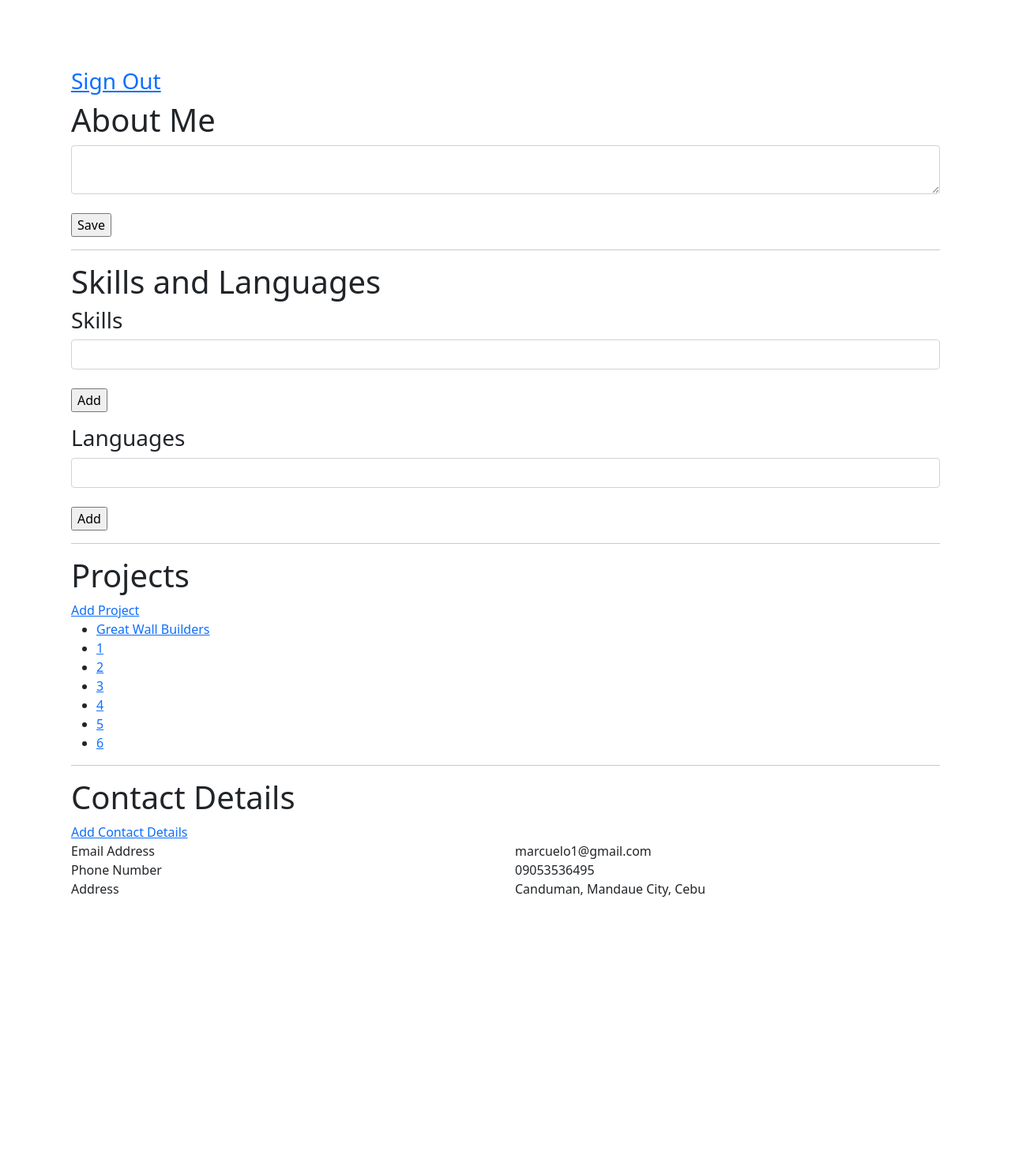
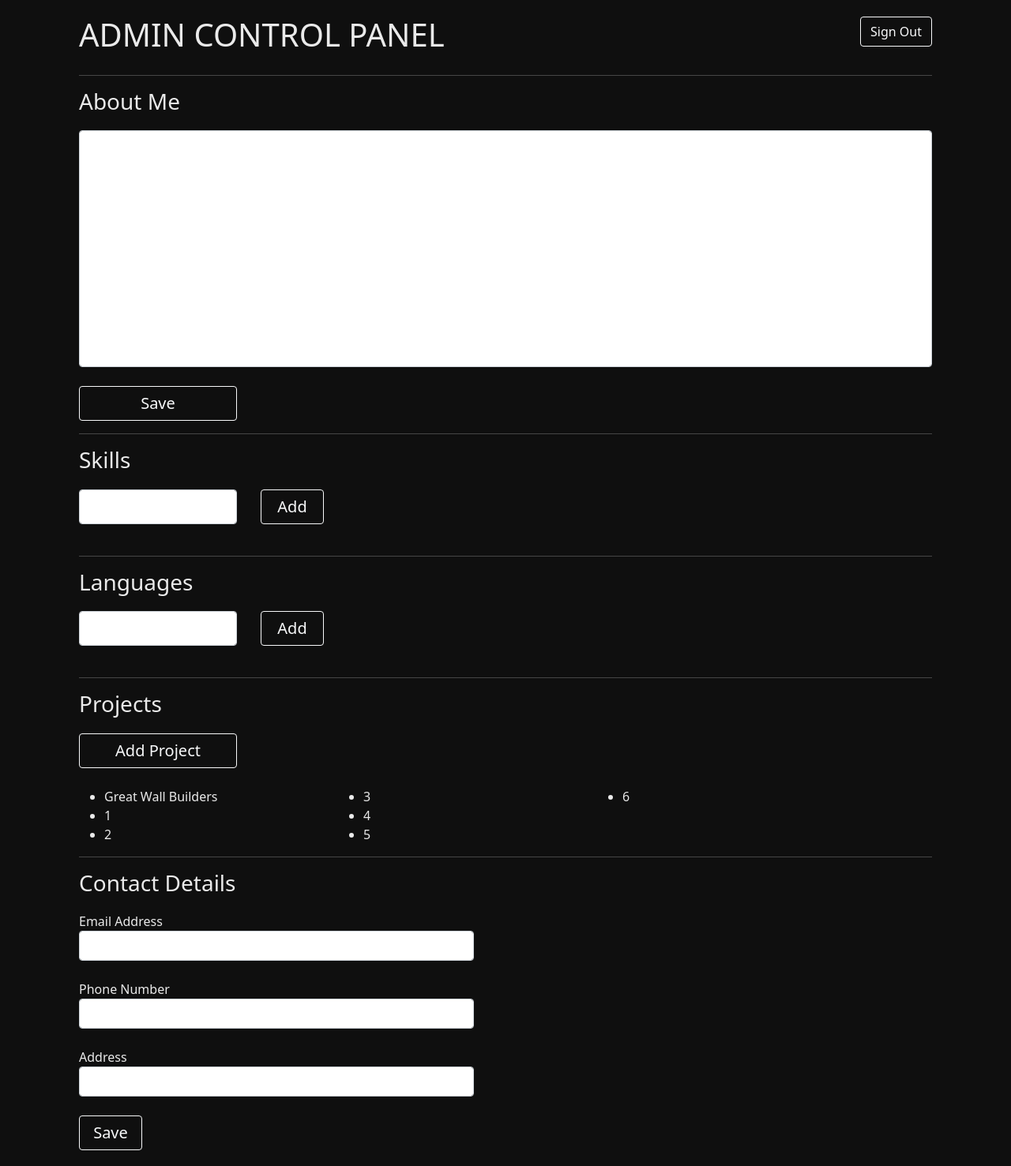
Before and after one commit to marcuelo1/portfolio, a Rails app: page /admin in a window 1280 px wide. Shown: the whole page at 79% size. Before the commit the page ends 1136 px from the top, so only its background shows below. Run offline with Rails 7, Linux system fonts and the light colour scheme; a user stored in the database is signed in; style sheets or scripts are compiled from the project's sources.

Commit message:
Admin control panel updates

```diff
--- a/app/assets/stylesheets/admin.scss
+++ b/app/assets/stylesheets/admin.scss
@@ -1,3 +1,96 @@
 // Place all the styles related to the admin controller here.
 // They will automatically be included in application.css.
 // You can use Sass (SCSS) here: https://sass-lang.com/
+
+.login-background {
+    position: absolute;
+    top: 0;
+    left: 0;
+    right: 0;
+    bottom: 0;
+    z-index: -5;
+    background-color: #0f0f0f;
+}
+
+.login-container {
+    margin: auto;
+    width: 500px;
+}
+
+.admin-panel-container h3 {
+    margin-bottom: 20px;
+}
+
+.admin-about-me form {
+    textarea {
+        resize: none;
+        height: 300px;
+    }
+
+    input[type=submit] {
+        width: 200px;
+        font-size: 20px;
+    }
+}
+
+.admin-panel-container {
+    padding: 20px;
+    padding-left: 100px;
+    padding-right: 100px;
+    background-color: #0f0f0f;
+    color: #eaeaea;
+}
+
+.admin-skills, .admin-languages {
+    form {
+        display: flex;
+
+        input[type=text] {
+            width: 200px;
+        }
+
+        input[type=submit] {
+            margin-left: 30px;
+            width: 80px;
+            font-size: 20px;
+        }
+    }
+
+    ul {
+        width: 500px;
+        columns: 3;
+        -webkit-columns: 3;
+        -moz-columns: 3;
+    }
+}
+
+.admin-projects {
+    ul {
+        width: 1000px;
+        columns: 3;
+        -webkit-columns: 3;
+        -moz-columns: 3;
+
+        li a {
+            color: #eaeaea;
+            text-decoration: none;
+            font-size: 16px;
+        }
+    }
+
+    a {
+        width: 200px;
+        font-size: 20px;
+    }
+}
+
+.admin-contact-details form {
+    input[type=text] {
+        width: 500px;
+    }
+
+    input[type=submit] {
+        width: 80px;
+        font-size: 20px;
+    }
+}
--- a/app/assets/stylesheets/application.css
+++ b/app/assets/stylesheets/application.css
@@ -18,3 +18,31 @@
      margin: 0;
      padding: 0;
  }
+
+ .notice {
+     width: 500px;
+     margin: auto;
+     text-align: center;
+     color: rgba(145, 148, 0, 0.87);
+     background-color: antiquewhite;
+
+     position: absolute;
+     top: 10px;
+     left: 50%;
+     transform: translate(-50%, 0);
+     z-index: -3;
+ }
+
+ .alert {
+     width: 500px;
+     margin: auto;
+     text-align: center;
+     color: rgba(100, 1, 1, 0.87);
+     background-color: antiquewhite;
+
+     position: absolute;
+     top: 10px;
+     left: 50%;
+     transform: translate(-50%, 0);
+     z-index: -3;
+ }
--- a/app/controllers/admin_controller.rb
+++ b/app/controllers/admin_controller.rb
@@ -10,11 +10,11 @@ class AdminController < ApplicationController
 
         @projects = ['Great Wall Builders', '1', '2', '3', '4', '5', '6']
 
-        @email = "marcuelo1@gmail.com"
+        @email = current_admin.display_email
 
-        @mobile_number = "09053536495"
+        @mobile_number = current_admin.mobile_number
 
-        @address = "Canduman, Mandaue City, Cebu"
+        @address = current_admin.address
     end
 
     def update_about_me
@@ -45,5 +45,10 @@ class AdminController < ApplicationController
         redirect_to home_admin_path
     end
 
+    def update_contact_details
+        @admin = current_admin
+        @admin.update(display_email: params[:display_email], mobile_number: params[:mobile_number], address: params[:address])
+        redirect_to home_admin_path
+    end
 
 end
--- a/app/views/admin/index.html.erb
+++ b/app/views/admin/index.html.erb
@@ -1,27 +1,38 @@
-<div class="container" style='padding: 20px;'>
+<div class="admin-panel-container">
+    <div class="row">
+        <div class="col">
+            <h1>ADMIN CONTROL PANEL</h1>
+        </div>
+        <div class="col" style='text-align: right;'>
             <h3>
-        <%= link_to "Sign Out", destroy_admin_session_path(current_admin), :method => :delete %>
+                <%= link_to "Sign Out", destroy_admin_session_path(current_admin), :method => :delete, class: 'btn btn-outline-light' %>
             </h3>
-    <h1>About Me</h1>
+        </div>
+    </div>
+
+    <hr>
+
+    <h3>About Me</h3>
     <div class="admin-about-me">
         <%= form_with(url: "#{root_url}update/about_me", method: 'post') do |f| %>
             <%= f.hidden_field :_method, value: 'put' %>
 
             <%= f.text_area :about_me, value: @about_me, class: 'form-control' %>
             <br>
-            <%= f.submit 'Save' %>
+            <%= f.submit 'Save', class: 'btn btn-outline-light' %>
         <% end %>
     </div>
 
     <hr>
 
-    <h1>Skills and Languages</h1>
     <h3>Skills</h3>
+    <div class="admin-skills">
         <%= form_with(url: "#{root_url}add/skills_languages", method: 'post') do |f| %>
             <%= f.text_field :skill, class: 'form-control' %>
             <br>
-        <%= f.submit 'Add' %>
+            <%= f.submit 'Add', class: 'btn btn-outline-light' %>
         <% end %>
+        <br>
         <ul>
             <% @skills.each do |skill| %>
                 <li>
@@ -29,12 +40,18 @@
                 </li>
             <% end %>
         </ul>
+    </div>
+
+    <hr>
+
     <h3>Languages</h3>
+    <div class="admin-languages">
         <%= form_with(url: "#{root_url}add/skills_languages", method: 'post') do |f| %>
             <%= f.text_field :language, class: 'form-control' %>
             <br>
-        <%= f.submit 'Add' %>
+            <%= f.submit 'Add', class: 'btn btn-outline-light' %>
         <% end %>
+        <br>
         <ul>
             <% @languages.each do |language| %>
                 <li>
@@ -42,11 +59,15 @@
                 </li>
             <% end %>
         </ul>
+    </div>
 
     <hr>
 
-    <h1>Projects</h1>
-    <a href="/add/project" class="add-button">Add Project</a>
+    <h3>Projects</h3>
+    <div class="admin-projects">
+        <a href="/add/project" class="btn btn-outline-light">Add Project</a>
+        <br>
+        <br>
         <ul>
             <% @projects.each do |project| %>
                 <li>
@@ -54,24 +75,25 @@
                 </li>
             <% end %>
         </ul>
+    </div>
 
     <hr>
 
-    <h1>Contact Details</h1>
-    <a href="/add/contact" class="add-button">Add Contact Details</a>
+    <h3>Contact Details</h3>
     <div class="admin-contact-details">
-        <div class="row">
-            <div class="col">
-                Email Address <br>
-                Phone Number <br>
-                Address <br>
-            </div>
+        <%= form_with(url: "#{root_url}update/contact_details", method: 'post') do |f| %>
+            <%= f.hidden_field :_method, value: 'put' %>
 
-            <div class="col">
-                <%= @email %> <br>
-                <%= @mobile_number %> <br>
-                <%= @address %>
+            <%= f.label :display_email, "Email Address" %>
+            <%= f.text_field :display_email, value: @email, class: 'form-control' %>
+            <br>
+            <%= f.label :mobile_number, "Phone Number" %>
+            <%= f.text_field :mobile_number, value: @mobile_number, class: 'form-control' %>
+            <br>
+            <%= f.label :address, "Address" %>
+            <%= f.text_field :address, value: @address, class: 'form-control' %>
+            <br>
+            <%= f.submit 'Save', class: 'btn btn-outline-light' %>
+        <% end %>
     </div>
 </div>
-    </div>
-</div>
--- a/app/views/layouts/application.html.erb
+++ b/app/views/layouts/application.html.erb
@@ -13,8 +13,14 @@
   </head>
 
   <body>
-    <p class="notice"><%= notice %></p>
-    <p class="alert"><%= alert %></p>
+    <% if notice.present? %>
+      <div class="notice"><%= notice %></div>
+    <% end %>
+
+    <% if alert.present? %>
+      <div class="alert"><%= alert %></div>
+    <% end %>
+
     <%= yield %>
   </body>
 </html>
--- a/config/routes.rb
+++ b/config/routes.rb
@@ -6,5 +6,6 @@ Rails.application.routes.draw do
   # Admin
   get 'admin', to: 'admin#index', as: 'home_admin'
   put 'update/about_me', to: 'admin#update_about_me'
+  put 'update/contact_details', to: 'admin#update_contact_details'
   post 'add/skills_languages', to: 'admin#add_skills_languages'
 end
--- /dev/null
+++ b/db/migrate/20210311014535_add_email_display_to_admins.rb
@@ -0,0 +1,5 @@
+class AddEmailDisplayToAdmins < ActiveRecord::Migration[6.0]
+  def change
+    add_column :admins, :display_email, :string
+  end
+end
```
Also changed, not shown: app/controllers/main_controller.rb (+5 -5 lines), app/views/devise/sessions/new.html.erb (+19 -14 lines), db/schema.rb. Lines whose indentation alone changed are shown as unchanged.
